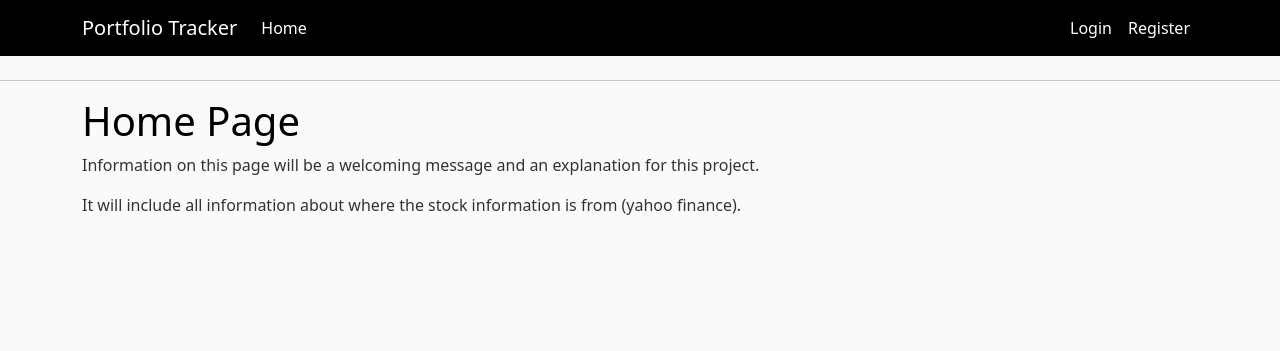
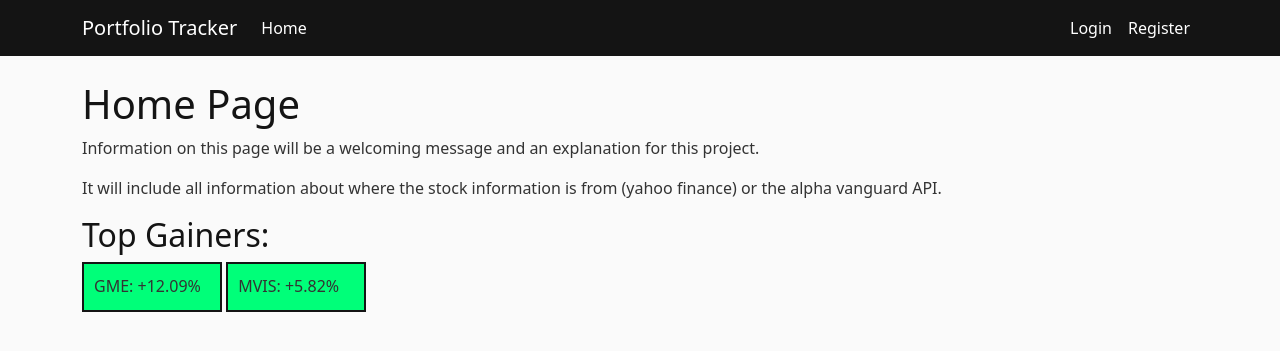
Before and after one commit to Cxnnxr09/portfolio-tracker, a Flask app: page / in a window 1280 px wide. Shown: the top 351 px of the page. Run offline with Flask 2, Linux system fonts and the light colour scheme.

Commit message:
Changed the colours of my website for nice appealing theme of 4 colours. Added some css to make a top stock feature which i will configure in the future to display the top gaining stocks on the main page.

```diff
--- a/app/__init__.py
+++ b/app/__init__.py
@@ -3,10 +3,15 @@ flask application"""
 from flask import Flask
 import os
 
+basedir = os.path.abspath(os.path.dirname(__file__))
+
 
 class Config(object):
     """Contains application configure information such as security key."""
     SECRET_KEY = os.environ.get('SECRET_KEY') or 'sec-key'
+    SQLALCHEMY_DATABASE_URI = os.environ.get('DATABASE_URL') or \
+                              'sqlite:///' + os.path.join(basedir, 'app.db')
+    SQLALCHEMY_TRACK_MODIFICATIONS = False
 
 
 app = Flask(__name__)
--- a/app/routes.py
+++ b/app/routes.py
@@ -9,7 +9,7 @@ from app.forms import LoginForm
 @app.route('/home')
 def home():
     """
-Return html or template and displays under the route.
+    Return html or template and displays under the route.
 
     :return: template 'home.html'
     """
@@ -18,6 +18,12 @@ Return html or template and displays under the route.
 
 @app.route('/login', methods=['GET', 'POST'])
 def login():
+    """
+    Return html or template for page and form. If Form is completed returns
+    redirect to home page.
+
+    :return: template 'login.html'
+    """
     form = LoginForm()
     if form.validate_on_submit():
         flash('Login requested for user {}, remember_me={}'.format(
--- a/app/static/main.css
+++ b/app/static/main.css
@@ -5,11 +5,11 @@ body {
 }
 
 h1, h2, h3, h4, h5, h6 {
-  color: #000000;
+  color: #141414;
 }
 
 .bg-steel {
-  background-color: #000000;
+  background-color: #141414;
 }
 
 .site-header .navbar-nav .nav-link {
@@ -17,7 +17,7 @@ h1, h2, h3, h4, h5, h6 {
 }
 
 .site-header .navbar-nav .nav-link:hover {
-  color: #00FF00;
+  color: #00FF79;
 }
 
 .site-header .navbar-nav .nav-link.active {
@@ -27,7 +27,20 @@ h1, h2, h3, h4, h5, h6 {
 .content-section {
   background: #ffffff;
   padding: 10px 20px;
-  border: 1px solid #000000;
+  border: 1px solid #141414;
   border-radius: 3px;
   margin-bottom: 20px;
 }
+
+.top-gainers{
+  display:inline-block;
+  background: #00FF79;
+  width: 140px;
+  height: 50px;
+  padding: 10px;
+  border: 2px solid;
+  border-color: #141414;
+  margin: 0;
+}
+
+"#FF2100 - Red"
--- a/app/templates/home.html
+++ b/app/templates/home.html
@@ -1,8 +1,9 @@
 {% extends "layout.html" %}
 {% block content %}
     <h1>Home Page</h1>
-    <p>Information on this page will be a welcoming message and an
-        explanation for this project. </p>
-    <p>It will include all information about
-    where the stock information is from (yahoo finance).</p>
+    <p>Information on this page will be a welcoming message and an explanation for this project. </p>
+    <p>It will include all information about where the stock information is from (yahoo finance) or the alpha vanguard API.</p>
+    <h2>Top Gainers:</h2>
+    <p class="top-gainers">GME: +12.09%</p>
+    <p class="top-gainers">MVIS: +5.82%</p>
 {% endblock content %}
--- a/app/templates/layout.html
+++ b/app/templates/layout.html
@@ -39,7 +39,6 @@
       </nav>
     </header>
 
-    <hr>
         {% with messages = get_flashed_messages() %}
         {% if messages %}
         <ul>
```
